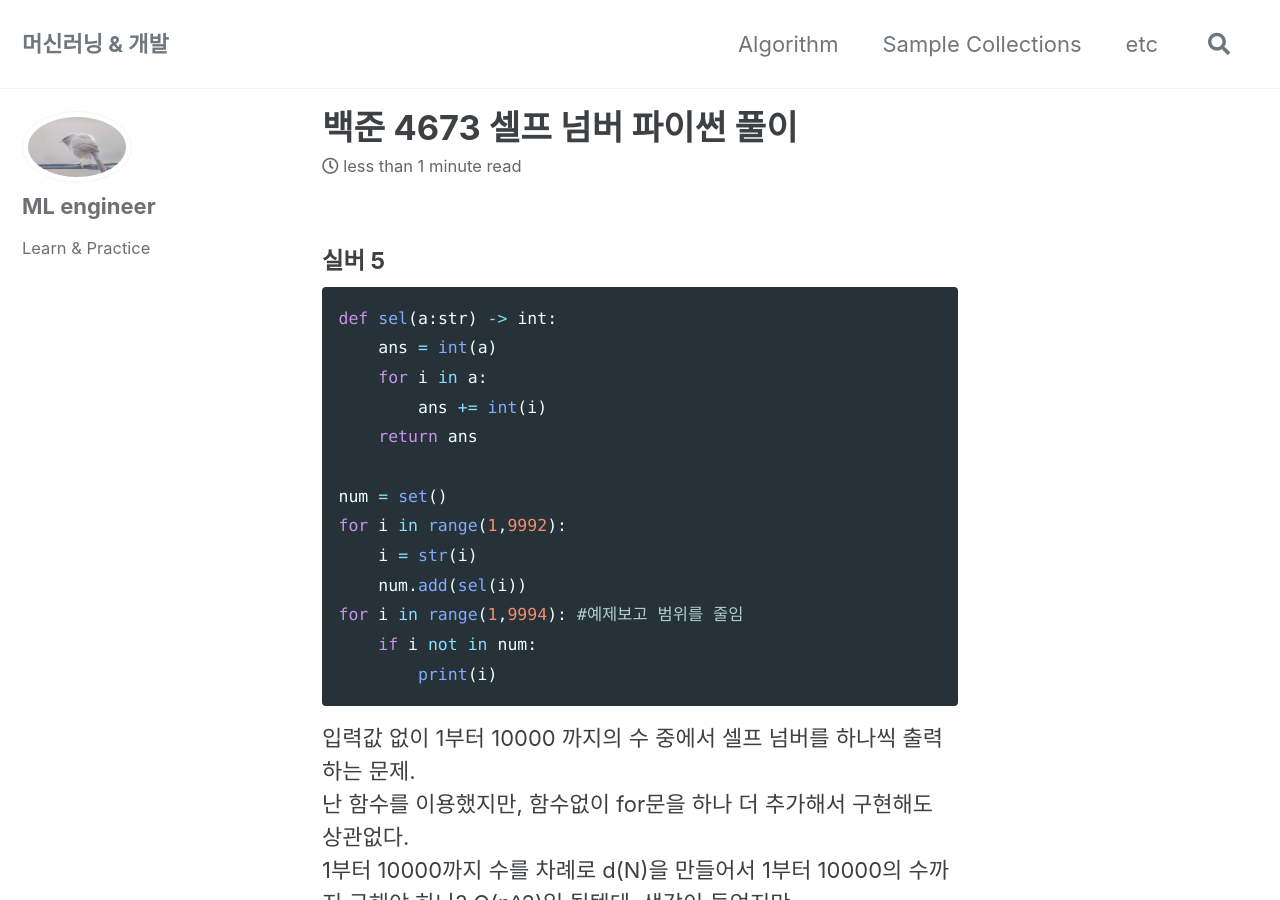
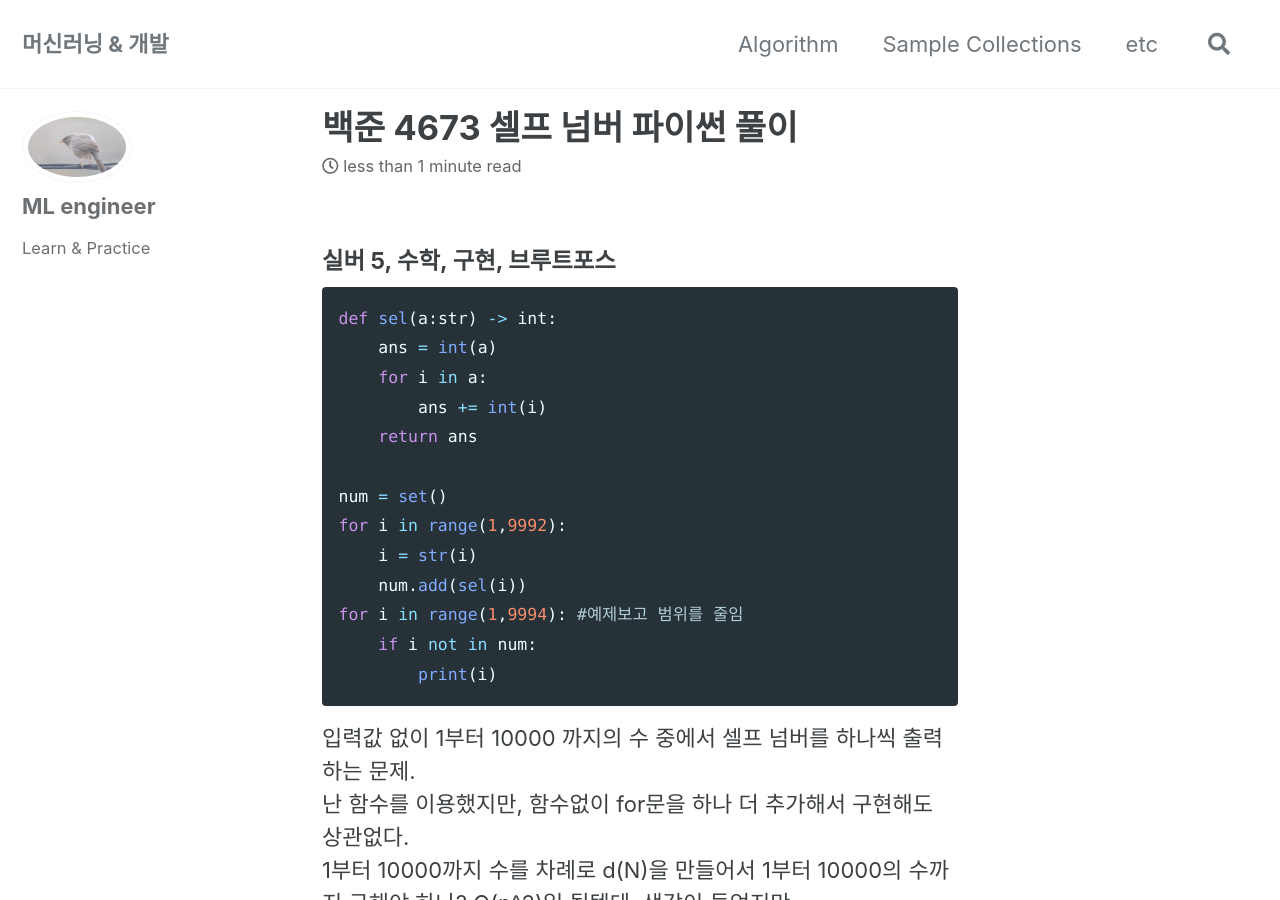
Before and after one commit to Donghee4/Donghee4.github.io, a Jekyll site: the page built from _posts/2022-05-17-86.md, in a window 1280 px wide and 900 px high. Built offline with Jekyll 4.4.1, drawn with Linux system fonts in a browser that asks for light colours; cached includes are drawn as plain includes.

Commit message:
4673 tag

````diff
--- a/_posts/2022-05-17-86.md
+++ b/_posts/2022-05-17-86.md
@@ -3,7 +3,7 @@ layout: single
 categories: Algorithm
 title: "백준 4673 셀프 넘버 파이썬 풀이"
 ---
-#### 실버 5
+#### 실버 5, 수학, 구현, 브루트포스
 
 ```py
 def sel(a:str) -> int:
````
